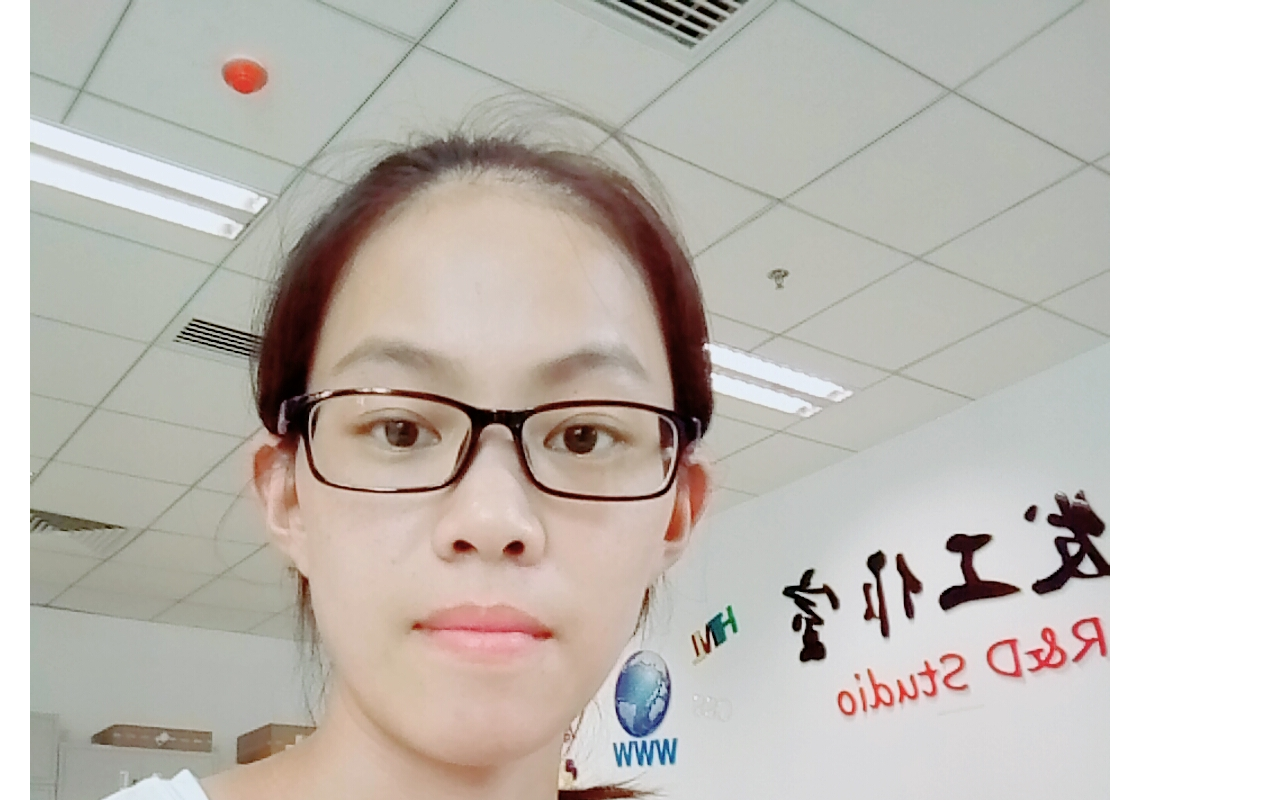
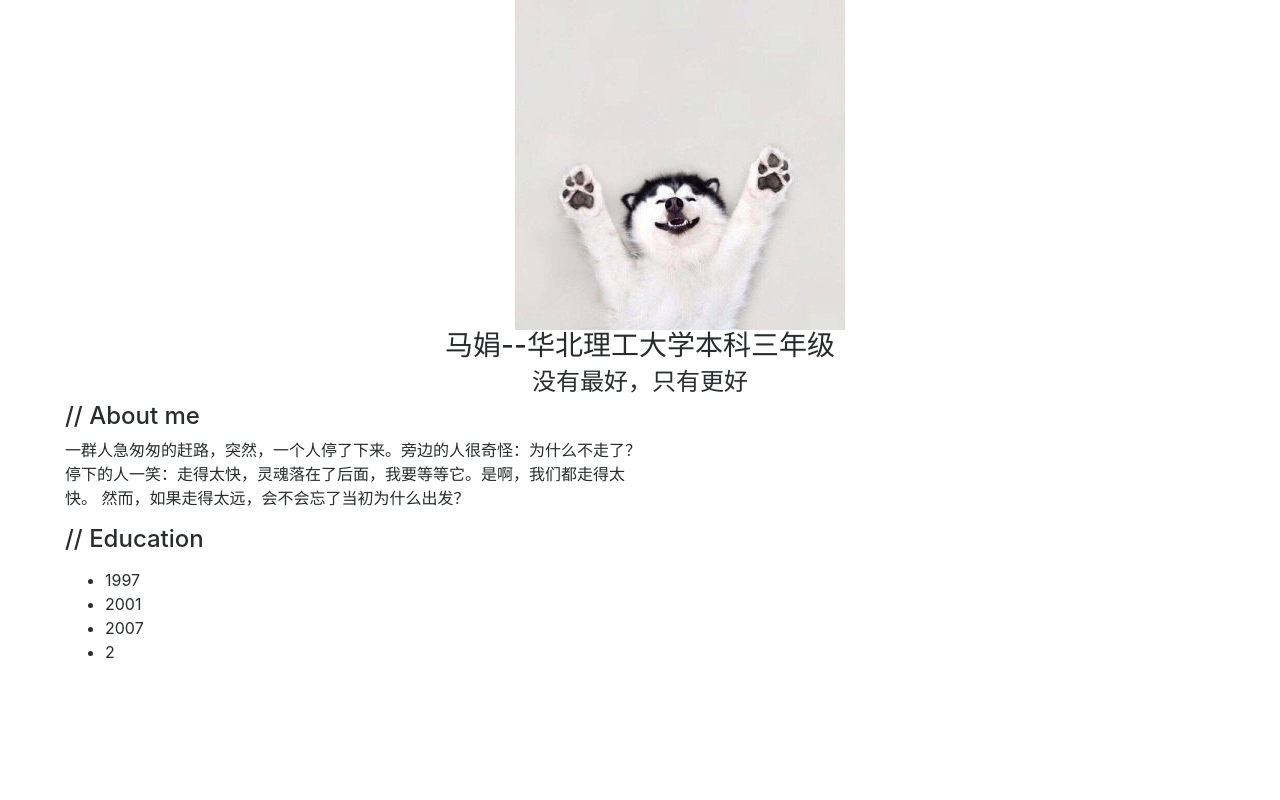
Before and after one commit to mjspecial/mjspecial.github.io, a plain HTML site: page task-105.html in a window 1280 px wide. Shown: the top 800 px of the page. Drawn offline with Linux system fonts and the light colour scheme.

Commit message:
modify task-105.html
修改任务卡5页面

```diff
--- a/task-105.html
+++ b/task-105.html
@@ -5,13 +5,48 @@
     <meta name="viewport" content="width=device-width,initial-scale=1">
     <title>简历</title>
     <link rel="stylesheet" type="text/css" href="css/bootstrap.min.css">
+    <link rel="stylesheey" type="text/css" href="js/bootstrap.min.js">
+    <style>
+        .row-margin-left {
+            margin-left: 500px;
+        }
+        .row-margin-left1{
+            margin-left:50px;
+        }
+    </style>
 </head>
 
 <body>
     <div class="container-fluid">
-        <div class="col-sm-2">
-            <img src="assets/img/mj.jpg" alt="简历照片">
+        <div class="row-margin-left">
+            <img src="assets/img/13.jpg" class="center-block" alt="简历照片" >
+        </div>
+        <div class="text-center">
+            <h3>马娟--华北理工大学本科三年级</h3>
+            <h4>没有最好，只有更好</h4>
+        </div>
+        <div class="row-margin-left1">
+            <div class="row">
+                <div class="col-md-6">
+                    <h4>// About me</h4>
+                    <p>一群人急匆匆的赶路，突然，一个人停了下来。旁边的人很奇怪：为什么不走了？停下的人一笑：走得太快，灵魂落在了后面，我要等等它。是啊，我们都走得太快。
+                        然而，如果走得太远，会不会忘了当初为什么出发？</p>
+
+                    <p><h4>// Education</h4></p>
+                    <div class="row">
+                        <div class="col-md-3">
+                            <ul>
+                                <li>1997</li>
+                                <li>2001</li>
+                                <li>2007</li>
+                                <li>2</li>
+                            </ul>
+                        </div>
+                    </div>
+                </div>
+            </div>
         </div>
     </div>
+
 </body>
 </html>
```
Also changed, not shown: assets/img/13.jpg (added), assets/img/faces/13 - 副本.jpg (added).
